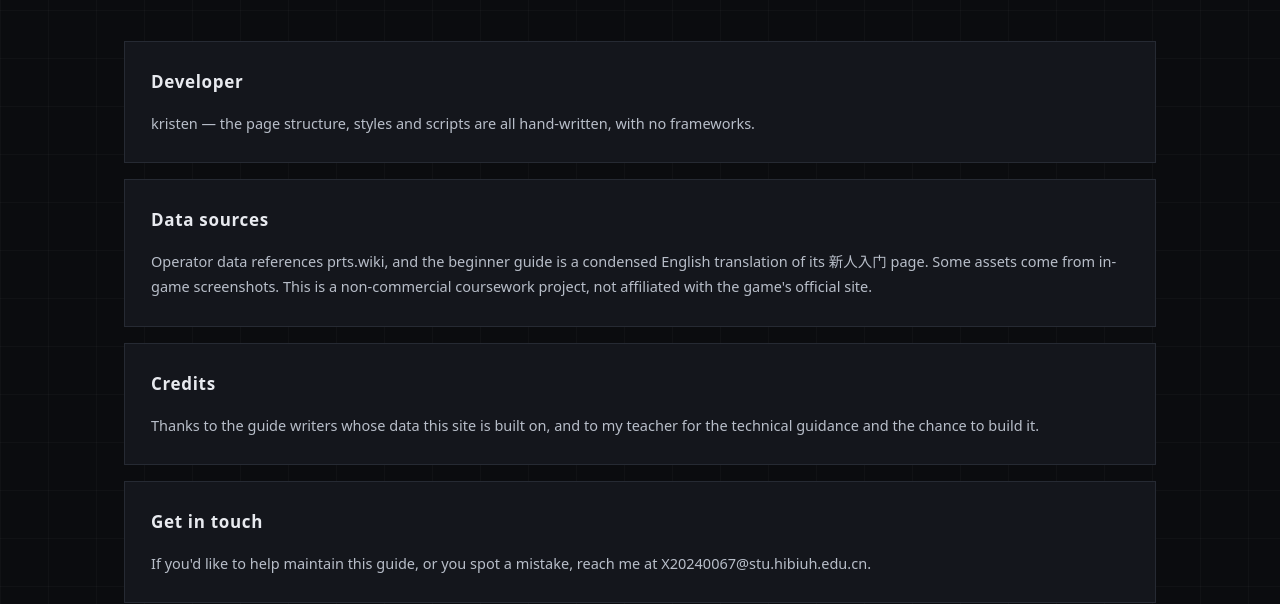
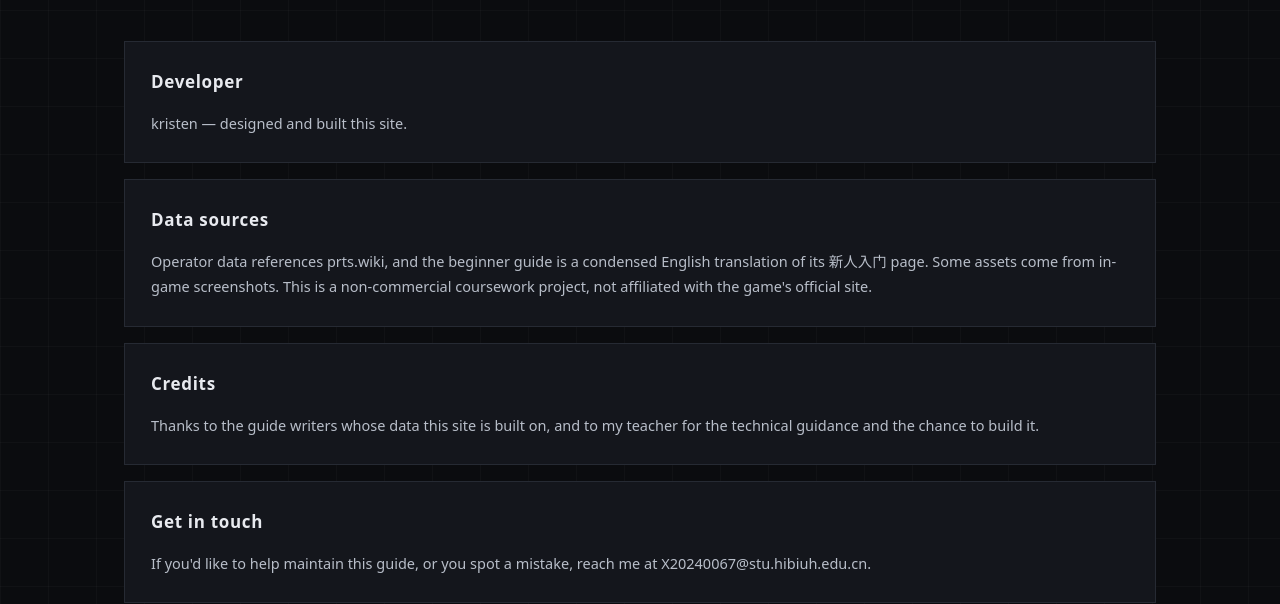
Before and after one commit to kresten-1/arknights-guide, a plain HTML site: page about.html in a window 1280 px wide. Shown: the part 230-834 px from the top of the page. Drawn offline with Linux system fonts and the light colour scheme.

Commit message:
Simplify the developer note on the about page

```diff
--- a/about.html
+++ b/about.html
@@ -52,7 +52,7 @@
     <div class="about-grid">
       <section class="about-item">
         <h2>Developer</h2>
-        <p>kristen — the page structure, styles and scripts are all hand-written, with no frameworks.</p>
+        <p>kristen — designed and built this site.</p>
       </section>
 
       <section class="about-item">
```
